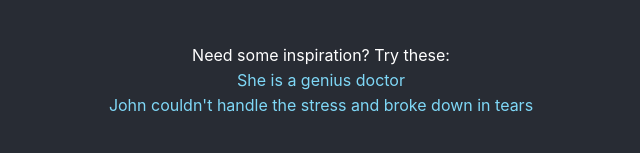
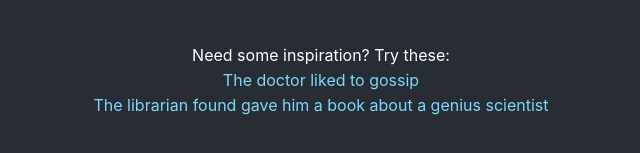
Before and after one commit to chanind/word2vec-gender-bias-explorer, a React (Create React App) app in the folder website/: page / in a window 1280 px wide. Shown: the part 443-596 px from the top of the page, without its empty margins (319-959 px from the left). Built offline with nearby package versions, Linux system fonts and the light colour scheme; no server answers.

Commit message:
adding an 'unbiased' word type

```diff
--- a/website/src/Intro.tsx
+++ b/website/src/Intro.tsx
@@ -30,12 +30,12 @@ const Intro = () => {
       <p className="Intro-inspiration">
         Need some inspiration? Try these:
         <br />
-        <Link to="/query?sentence=She is a genius doctor">
-          She is a genius doctor
+        <Link to="/query?sentence=The doctor liked to gossip">
+          The doctor liked to gossip
         </Link>
         <br />
-        <Link to="/query?sentence=John couldn't handle the stress and broke down in tears">
-          John couldn't handle the stress and broke down in tears
+        <Link to="/query?sentence=The librarian found gave him a book about a genius scientist">
+          The librarian found gave him a book about a genius scientist
         </Link>
       </p>
     </div>
--- a/website/src/Query.css
+++ b/website/src/Query.css
@@ -67,6 +67,9 @@
   margin-right: 50%;
   float: right;
 }
+.Query-result.is-unbiased .Query-resultBias {
+  opacity: 0;
+}
 
 .Query-resultBiasPointer {
   position: absolute;
--- a/website/src/Query.tsx
+++ b/website/src/Query.tsx
@@ -32,9 +32,12 @@ const biasColor = (bias: number): string => {
   return lightenDarkenColor(baseColor, (1 - normBias(bias)) * 120);
 };
 
+const isUnbiased = (bias: number) => normBias(bias) < 0.1;
+
 const isMaleBias = (bias: number) => bias > 0;
 
 const biasText = (bias: number): string => {
+  if (isUnbiased(bias)) return 'unbiased';
   const gender = isMaleBias(bias) ? 'male' : 'female';
   const norm = normBias(bias);
   let amount = 'slight';
@@ -46,16 +49,12 @@ const biasText = (bias: number): string => {
 const Query = () => {
   const query = useQuery();
   const history = useHistory();
-  const [sentence, setSentence] = useState(query.get('sentence'));
+  const [sentence, setSentence] = useState(query.get('sentence') || '');
   const { data, error, loading } = useGet<ApiResults>({
     path: `${API_HOST}/detect?sentence=${encodeURIComponent(
       query.get('sentence') ?? '',
     )}`,
   });
-  if (!sentence) {
-    return <Redirect to="/" />;
-  }
-
   return (
     <div className="Query">
       <header className="Query-header">Gender Bias Viewer</header>
@@ -86,6 +85,7 @@ const Query = () => {
             className={classNames('Query-result', {
               'is-maleBias': isMaleBias(result.bias),
               'is-femaleBias': !isMaleBias(result.bias),
+              'is-unbiased': isUnbiased(result.bias),
             })}
           >
             <div>{result.token}</div>
```
Also changed, not shown: website/tsconfig.json (+2 -8 lines).
